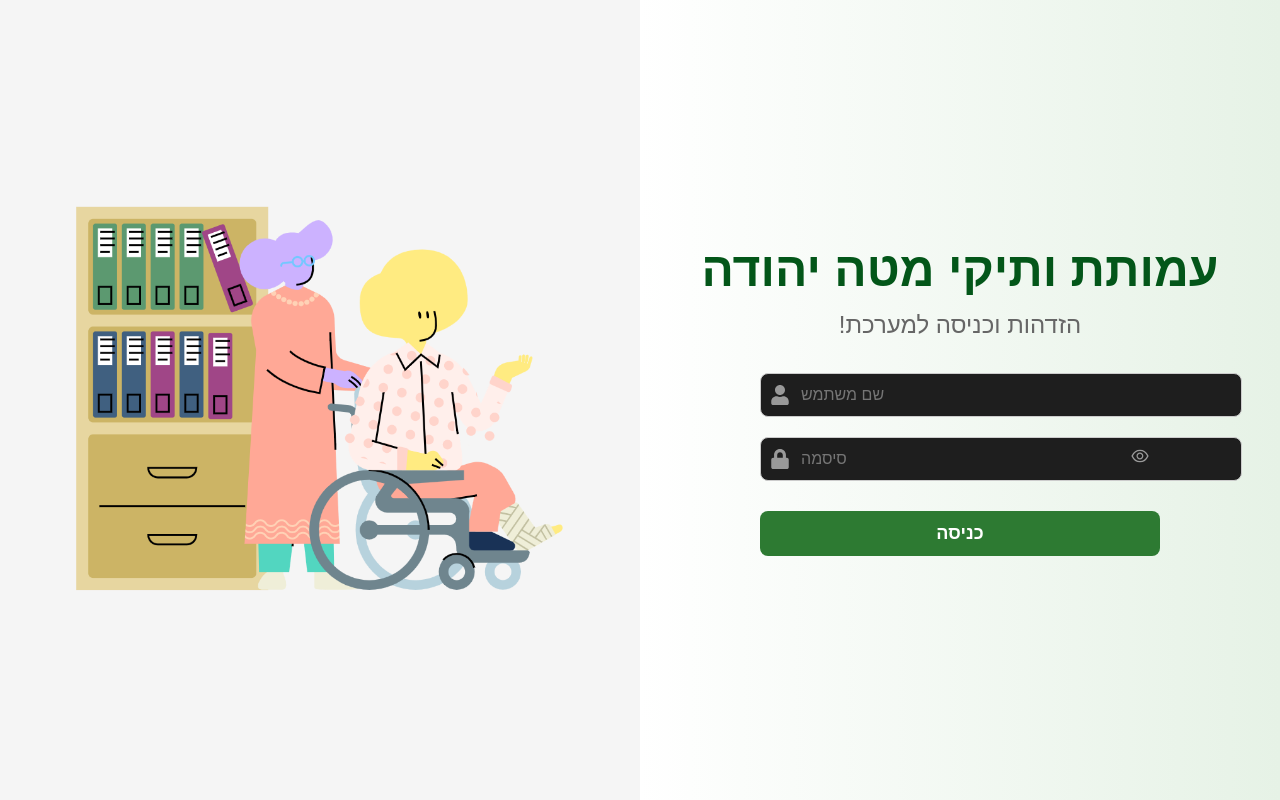
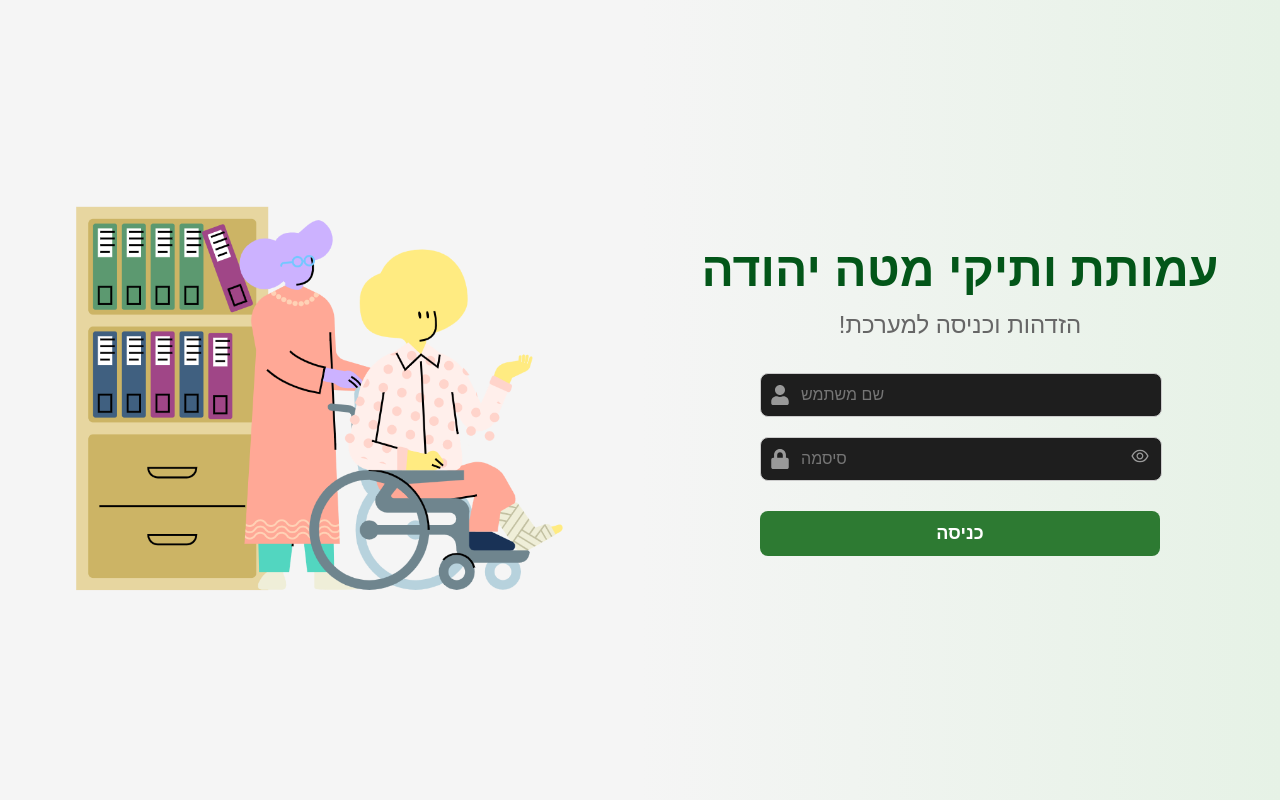
Before and after one commit to Mohasalyan/nurse-my, a React (Vite) app in the folder client/: page /login in a window 1280 px wide. Built offline with nearby package versions, Linux system fonts and the light colour scheme.

Commit message:
Login page Ready :)

```diff
--- a/client/src/pages/Login/Login.css
+++ b/client/src/pages/Login/Login.css
@@ -27,7 +27,7 @@
   flex-direction: column;
   justify-content: center;
   align-items: center;
-    background: linear-gradient(to right, #ffffff, #e6f2e6);
+  background: linear-gradient(to right, #f5f5f5, #e6f2e6);
   padding: 40px;
 }
 
@@ -58,7 +58,7 @@
 }
 
 .input-container input {
-    width: 100%;
+  width: 80%;
   padding: 12px 40px 12px 40px;
   border: 1px solid #ccc;
   border-radius: 8px;
@@ -78,7 +78,7 @@
 
 .clear-input {
   position: absolute;
-    right: 40px; /* قبل ايقونة العين */
+  right: 10px; /* ✅ تم تعديله ليطابق toggle-password */
   top: 50%;
   transform: translateY(-50%);
   color: #999;
@@ -97,7 +97,7 @@
 }
 
 .login-form button {
-    width: 100%;
+  width: 100%; /* ✅ عرض الزر أصبح مساوي للحقول */
   padding: 12px;
   margin-top: 10px;
   background-color: #2d7a32;
@@ -108,7 +108,6 @@
   font-weight: bold;
   cursor: pointer;
   transition: background-color 0.3s ease;
-
 }
 
 .login-form button:hover {
```
Lines whose indentation alone changed are shown as unchanged.
